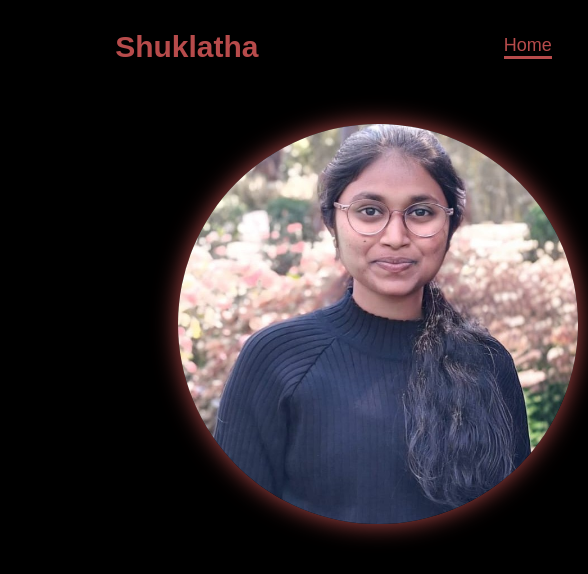
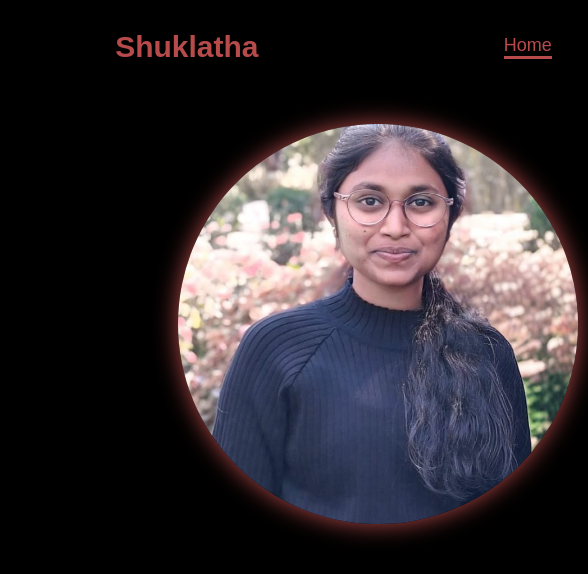
Before and after one commit to shuklatha96/Portfolio, a plain HTML site: page index.html in a window 1280 px wide. Shown: the top 574 px of the page, 0-588 px from the left. Drawn offline with Linux system fonts and the light colour scheme.

Commit message:
Adjusted avatar image position to show full head

```diff
--- a/style.css
+++ b/style.css
@@ -93,7 +93,7 @@ nav a:hover, nav a.active {
   box-shadow: 0 0 25px #b74b4b;
   cursor: pointer;
   transition: 0.3s ease;
-  object-position: top;
+  object-position: 50% 10%;
 }
 
 .home-img img:hover {
```
